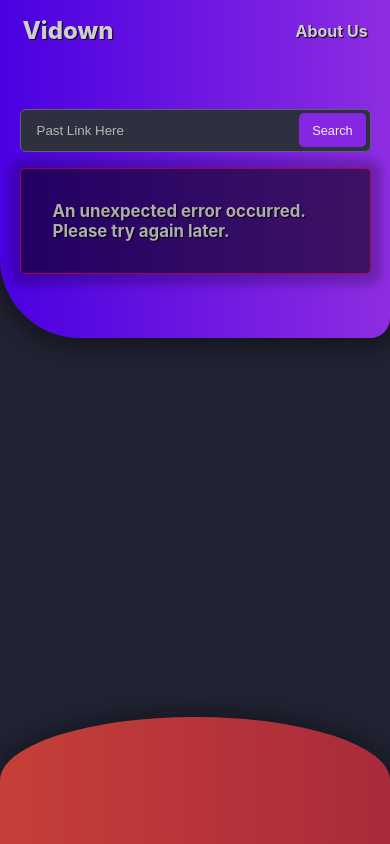
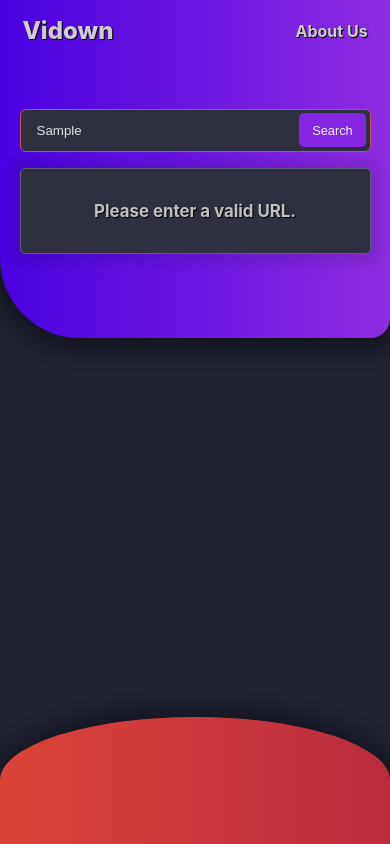
Before and after one commit to shuvra-matrix/SOCIAL-MEDIA-VIDEO-DOWNLOAD---MERN, a React (Create React App) app in the folder public/: page / in a window 390 px wide. Both pictures are taken after typing "Sample" into the empty fields and a click on the button "Search". Built offline with nearby package versions, Linux system fonts and the light colour scheme.

Commit message:
show error for invalid input and from server

```diff
--- a/public/src/App.module.css
+++ b/public/src/App.module.css
@@ -35,12 +35,14 @@
   .grade-top {
     height: 40%;
     border-radius: 0px 0px 20px 80px;
+    box-shadow: 1px 1px 20px 10px rgba(0, 0, 0, 0.425);
   }
 
   .grade-bottom {
     width: 100%;
     height: 15%;
     border-radius: 50% 50% 0px 0px;
-    opacity: 0.8;
+    opacity: 0.9;
+    box-shadow: 1px 1px 20px 10px rgba(0, 0, 0, 0.432);
   }
 }
--- a/public/src/components/UI/Error.module.css
+++ b/public/src/components/UI/Error.module.css
@@ -5,11 +5,12 @@
   align-items: center;
   padding: 2rem;
   border-radius: 5px;
-  border: 1px solid #c50052cc;
+  border: 1.2px solid #5e6076;
   margin-top: 1rem;
-  background-color: rgba(0, 0, 0, 0.555);
-  box-shadow: 1px 1px 10px 10px #00000038;
-  color: rgb(173, 173, 173);
+  background-color: #2e303f;
+  box-shadow: 1px 1px 10px 10px #00000017;
+  color: rgb(192, 192, 192);
   font-size: 0.9rem;
   text-align: left;
+  line-height: 1.3rem;
 }
--- a/public/src/components/UserInput/InputSection.js
+++ b/public/src/components/UserInput/InputSection.js
@@ -3,13 +3,19 @@ import { useState } from "react";
 
 const InputSection = (props) => {
   const [userInput, setUserInput] = useState("");
+  const [isInputValid, setInputValid] = useState(true);
 
   const userInputHnadler = (e) => {
+    setInputValid(true);
     setUserInput(e.target.value);
   };
 
   const submitHandler = (e) => {
     e.preventDefault();
+    const pattern = /^(https:\/\/|http:\/\/)/;
+    if (pattern.test(userInput)) {
+      setInputValid(true);
+      console.log("hi sadsd");
       let type;
 
       if (userInput.includes("youtu")) {
@@ -18,20 +24,30 @@ const InputSection = (props) => {
       if (userInput.includes("twitter.com")) {
         type = "tw";
       }
+
       props.userUrls(userInput, type);
-
       setUserInput("");
+    } else {
+      props.userUrls("Please enter a valid URL.", "error");
+      setInputValid(false);
+    }
   };
 
   return (
     <form method="POST" onSubmit={submitHandler}>
       <input
-        className={style["input"]}
+        className={
+          isInputValid
+            ? style["input"]
+            : style["input"] + " " + style["invalid"]
+        }
         type="text"
         name="search"
         placeholder="Past Link Here"
         onChange={userInputHnadler}
         value={userInput || ""}
+        required
+        aria-required
       ></input>
       <button className={style["btn"]} type="submit">
         Search
--- a/public/src/components/UserInput/InputSection.module.css
+++ b/public/src/components/UserInput/InputSection.module.css
@@ -7,6 +7,10 @@
   color: rgb(224, 224, 224);
   box-shadow: 1px 1px 10px 10px #00000038;
   box-shadow: 1px 1px 20px 10px #00000038 inset;
+}
+
+.invalid {
+  border: 1.2px solid #cf4c57;
 }
 
 .input:focus {
@@ -37,16 +41,11 @@
 
 @media (max-width: 530px) {
   .input {
-    color: rgb(224, 224, 224);
     box-shadow: 1px 1px 20px 10px #00000000 inset;
   }
 
   .input:focus {
     outline: none;
-  }
-
-  .input::placeholder {
-    color: rgb(182, 182, 182);
   }
 
   .btn {
--- a/public/src/components/UserInput/UserInput.js
+++ b/public/src/components/UserInput/UserInput.js
@@ -11,23 +11,23 @@ const UserInput = (props) => {
   const [isLoader, setLoader] = useState(false);
   const [isServerOk, setServerOk] = useState(true);
   const [isUserNew, setUserNeW] = useState(true);
-
   const [urlResult, setUrlResult] = useState({
     thumb: [],
     urls: [],
     title: [],
   });
 
+  console.log("hidasdasd");
+
   const userInputHandler = async (url, type) => {
     setUserNeW(false);
-    setLoader(true);
 
     let urls;
     if (type === "yt") {
-      urls = "https://successful-seal-nightshirt.cyclic.app/api/v1/yt";
+      urls = "http://localhost:3030/api/v1/yt";
     }
     if (type === "tw") {
-      urls = "https://successful-seal-nightshirt.cyclic.app/api/v1/tw";
+      urls = "http://localhost:3030/api/v1/tw";
     }
 
     const options = {
@@ -39,6 +39,12 @@ const UserInput = (props) => {
         urls: url,
       }),
     };
+
+    if (type === "error") {
+      setServerOk(false);
+      setErrorMessage(url);
+    } else {
+      setLoader(true);
       try {
         const response = await fetch(urls, options);
         const result = await response.json();
@@ -47,9 +53,7 @@ const UserInput = (props) => {
         setLoader(false);
         if (result.status === "fail") {
           setServerOk(false);
-        setErrorMessage(
-          "An unexpected error occurred. Please try again later."
-        );
+          setErrorMessage(result.error);
         } else {
           setServerOk(true);
           setUrlResult(result);
@@ -58,7 +62,10 @@ const UserInput = (props) => {
         console.log(err);
         setLoader(false);
         setServerOk(false);
-      setErrorMessage("An unexpected error occurred. Please try again later.");
+        setErrorMessage(
+          "An unexpected error occurred. Please try again later."
+        );
+      }
     }
   };
 
```
Also changed, not shown: 1 other file (tests, documents, lock files or other folders). Lines whose indentation alone changed are shown as unchanged.
